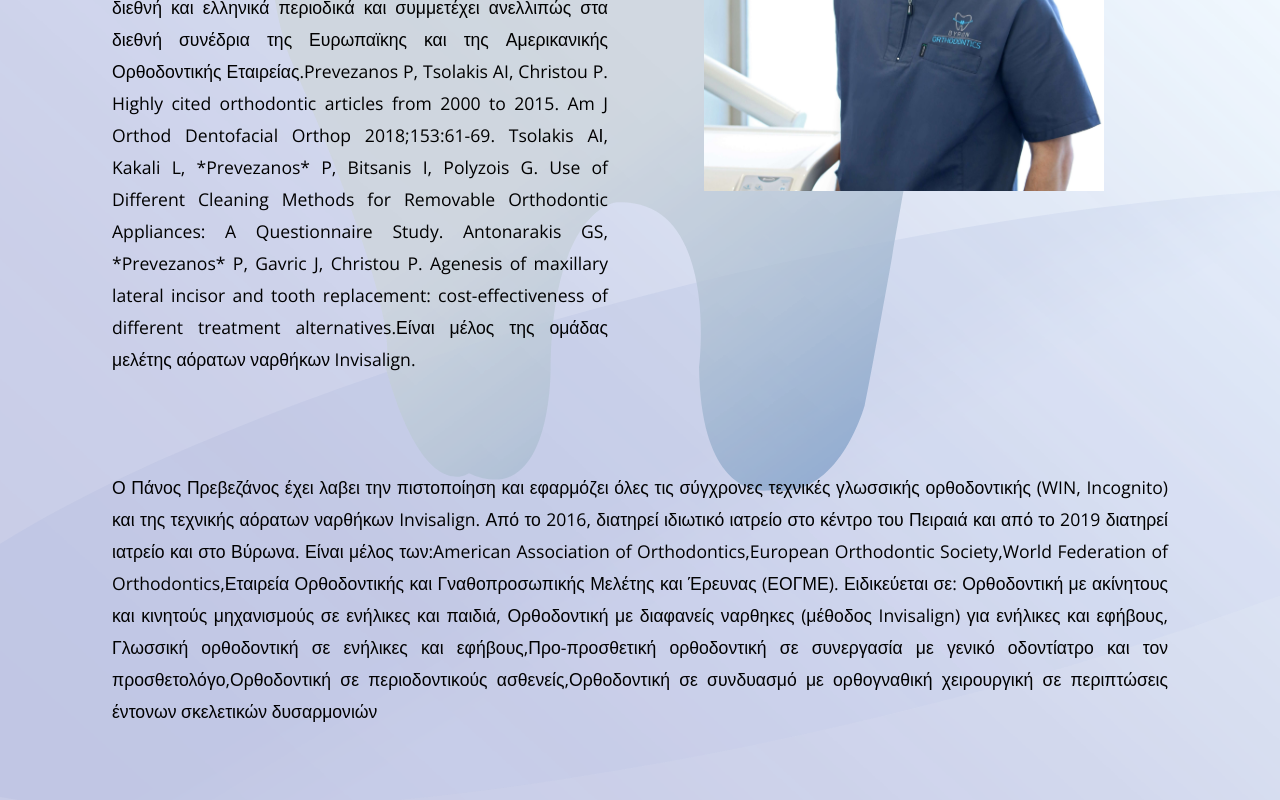
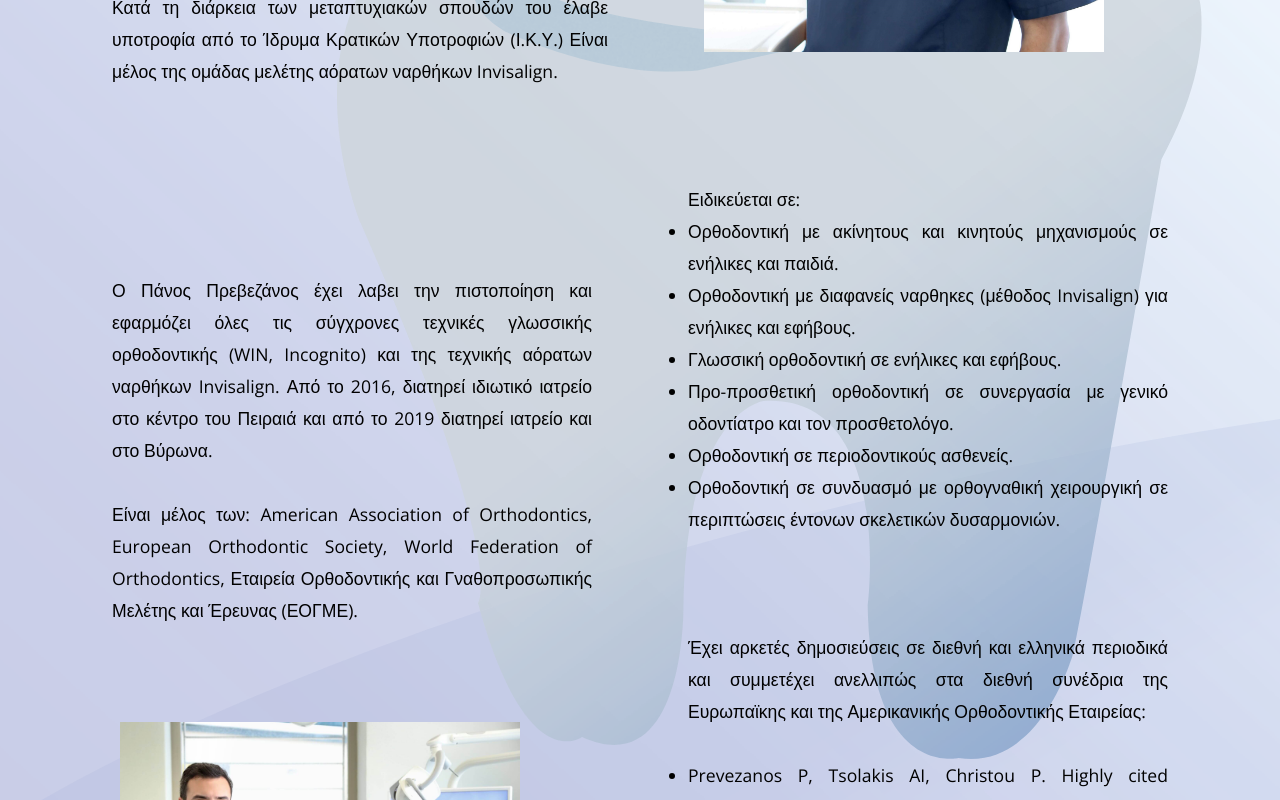
Before and after one commit to 3vilBonobo/orthobyron.gr, a React (Create React App) app: page /doctor in a window 1280 px wide. Shown: the part 760-1560 px from the top of the page. Built offline with nearby package versions, Linux system fonts and the light colour scheme.

Commit message:
fix doctor basic styles

```diff
--- a/src/components/Styles/Doctor.style.js
+++ b/src/components/Styles/Doctor.style.js
@@ -9,7 +9,7 @@ export const StyledDoctorMainSection = styled.div`
   align-items: center;
   justify-content: flex-start;
   width: 100%;
-  padding: 1rem;
+  padding: 4rem 1rem 6rem 1rem;
   position: relative;
   top: 180px;
   @media screen and (min-width: 768px) {
@@ -32,25 +32,58 @@ export const StyledDoctorTitle = styled.h1`
 `;
 
 export const StyledDoctorTopSection = styled.div`
+  width: 100%;
   display: flex;
-  flex-direction: row;
+  flex-direction: column;
+  align-items: center;
+  justify-content: space-around;
+  @media screen and (min-width: 768px) {
+    flex-direction: row;
+  }
+`;
+
+export const StyledDoctorBottomSection = styled.div`
+  width: 100%;
+  display: flex;
+  flex-direction: column;
+  align-items: center;
+  justify-content: space-around;
+  @media screen and (min-width: 768px) {
+    flex-direction: row;
+  }
+`;
+export const StyledDoctorBottomLeftContainer = styled.div`
+  width: 100%;
+  display: flex;
+  flex-direction: column;
+  align-items: center;
+  justify-content: space-around;
+`;
+export const StyledDoctorBottomRightContainer = styled.div`
+  width: 100%;
+  display: flex;
+  flex-direction: column;
   align-items: center;
   justify-content: space-around;
 `;
 
-export const StyledDoctorBottomSection = styled.div``;
-
 export const StyledDoctorName = styled.h2``;
 
 export const StyledDoctorText = styled.p`
-  padding: 3rem;
   font-size: 1.1rem;
   text-align: justify;
-  line-height: 2rem;
+  padding: 1rem;
+  @media screen and (min-width: 768px) {
+    padding: 3rem;
+    line-height: 2rem;
+  }
 `;
 
 export const StyledDoctorImage = styled.img`
+  margin: 0;
   width: 400px;
   height: auto;
-  margin: 3rem 7rem 3rem 3rem;
+  @media screen and (min-width: 768px) {
+    margin: 3rem 7rem 3rem 3rem;
+  }
 `;
--- a/src/components/routes/Doctor.js
+++ b/src/components/routes/Doctor.js
@@ -5,6 +5,8 @@ import {
   StyledDoctorContainer,
   StyledDoctorTopSection,
   StyledDoctorBottomSection,
+  StyledDoctorBottomLeftContainer,
+  StyledDoctorBottomRightContainer,
   StyledDoctorText,
   StyledDoctorName,
   StyledDoctorImage,
@@ -16,11 +18,34 @@ const Doctor = () => {
       <StyledDoctorContainer></StyledDoctorContainer>
       <StyledDoctorName>{personnel.person1.name}</StyledDoctorName>
       <StyledDoctorTopSection>
-        <StyledDoctorText>{personnel.person1.info1}</StyledDoctorText>
+        <StyledDoctorText
+          dangerouslySetInnerHTML={{
+            __html: personnel.person1.info1,
+          }}
+        ></StyledDoctorText>
         <StyledDoctorImage src={personnel.person1.image2} />
       </StyledDoctorTopSection>
       <StyledDoctorBottomSection>
-        <StyledDoctorText>{personnel.person1.info2}</StyledDoctorText>
+        <StyledDoctorBottomLeftContainer>
+          <StyledDoctorText
+            dangerouslySetInnerHTML={{
+              __html: personnel.person1.info2,
+            }}
+          ></StyledDoctorText>
+          <StyledDoctorImage src={personnel.person1.image3} />
+        </StyledDoctorBottomLeftContainer>
+        <StyledDoctorBottomRightContainer>
+          <StyledDoctorText
+            dangerouslySetInnerHTML={{
+              __html: personnel.person1.info3,
+            }}
+          ></StyledDoctorText>
+          <StyledDoctorText
+            dangerouslySetInnerHTML={{
+              __html: personnel.person1.info4,
+            }}
+          ></StyledDoctorText>
+        </StyledDoctorBottomRightContainer>
       </StyledDoctorBottomSection>
     </StyledDoctorMainSection>
   );
--- a/src/data/data.js
+++ b/src/data/data.js
@@ -228,13 +228,18 @@ export const personnel = {
     name: 'Dr Παναγιώτης Πρεβεζάνος',
     image: 'images/doctor_01.jpg',
     image2: 'images/doctor_02.jpg',
+    image3: 'images/doctor_03.jpg',
     profession: 'Ειδικός Ορθοδοντικός',
     summary:
       '<p>Ο Πάνος Πρεβεζάνος έχει λαβει την πιστοποίηση και εφαρμόζει όλες τις σύγχρονες τεχνικές γλωσσικής ορθοδοντικής (WIN, Incognito) και της τεχνικής αόρατων ναρθήκων Invisalign.</p><br/><p> Από το 2016, διατηρεί ιδιωτικό ιατρείο στο κέντρο του Πειραιά και από το 2019 διατηρεί ιατρείο και στο Βύρωνα.</p>',
     info1:
-      ' Πάνος Πρεβεζάνος γεννήθηκε και μεγάλωσε στον Βύρωνα και το 2003 έλαβε το απολυτήριο από το Λύκειο Καρέα με άριστα. Αποφοίτησε από την Οδοντιατρική Σχολή Αθηνών το 2009 και έκτοτε εργάστηκε εθελοντικά στο τμήμα Ορθοδοντικής του στρατιωτικού Οδοντιατρείου Φρουράς Αθηνών.Στη συνέχεια εργάστηκε σε ιδιωτικό Ορθοδοντικό ιατρείο και το 2013 εισήχθη στο 3ετές πρόγραμμα κλινικής ειδίκευσης στην Ορθοδοντική της Οδοντιατρικής Σχολής Πανεπιστημίου Αθηνών, όπου ολοκλήρωσε τις σπουδές του με επιτυχία και απέκτησε την ειδικότητα του Ορθοδοντικού.Κατά τη διάρκεια των μεταπτυχιακών σπουδών του έλαβε υποτροφία από το Ίδρυμα Κρατικών Υποτροφιών (Ι.Κ.Υ.).Έχει αρκετές δημοσιεύσεις σε διεθνή και ελληνικά περιοδικά και συμμετέχει ανελλιπώς στα διεθνή συνέδρια της Ευρωπαϊκης και της Αμερικανικής Ορθοδοντικής Εταιρείας.Prevezanos P, Tsolakis AI, Christou P. Highly cited orthodontic articles from 2000 to 2015. Am J Orthod Dentofacial Orthop 2018;153:61-69. Tsolakis AΙ, Kakali L, *Prevezanos* P, Bitsanis I, Polyzois G. Use of Different Cleaning Methods for Removable Orthodontic Appliances: A Questionnaire Study. Antonarakis GS, *Prevezanos* P, Gavric J, Christou P. Agenesis of maxillary lateral incisor and tooth replacement: cost-effectiveness of different treatment alternatives.Είναι μέλος της ομάδας μελέτης αόρατων ναρθήκων Invisalign.',
+      '<p> O Πάνος Πρεβεζάνος γεννήθηκε και μεγάλωσε στον Βύρωνα και το 2003 έλαβε το απολυτήριο από το Λύκειο Καρέα με άριστα. Αποφοίτησε από την Οδοντιατρική Σχολή Αθηνών το 2009 και έκτοτε εργάστηκε εθελοντικά στο τμήμα Ορθοδοντικής του στρατιωτικού Οδοντιατρείου Φρουράς Αθηνών. </p><br/><p>Στη συνέχεια εργάστηκε σε ιδιωτικό Ορθοδοντικό ιατρείο και το 2013 εισήχθη στο 3ετές πρόγραμμα κλινικής ειδίκευσης στην Ορθοδοντική της Οδοντιατρικής Σχολής Πανεπιστημίου Αθηνών, όπου ολοκλήρωσε τις σπουδές του με επιτυχία και απέκτησε την ειδικότητα του Ορθοδοντικού.</p><br/><p>Κατά τη διάρκεια των μεταπτυχιακών σπουδών του έλαβε υποτροφία από το Ίδρυμα Κρατικών Υποτροφιών (Ι.Κ.Υ.) Είναι μέλος της ομάδας μελέτης αόρατων ναρθήκων Invisalign.</p>',
     info2:
-      'Ο Πάνος Πρεβεζάνος έχει λαβει την πιστοποίηση και εφαρμόζει όλες τις σύγχρονες τεχνικές γλωσσικής ορθοδοντικής (WIN, Incognito) και της τεχνικής αόρατων ναρθήκων Invisalign. Από το 2016, διατηρεί ιδιωτικό ιατρείο στο κέντρο του Πειραιά και από το 2019 διατηρεί ιατρείο και στο Βύρωνα. Είναι μέλος των:American Association of Orthodontics,European Orthodontic Society,World Federation of Orthodontics,Εταιρεία Ορθοδοντικής και Γναθοπροσωπικής Μελέτης και Έρευνας (ΕΟΓΜΕ). Ειδικεύεται σε: Ορθοδοντική με ακίνητους και κινητούς μηχανισμούς σε ενήλικες και παιδιά, Ορθοδοντική με διαφανείς ναρθηκες (μέθοδος Invisalign) για ενήλικες και εφήβους, Γλωσσική ορθοδοντική σε ενήλικες και εφήβους,Προ-προσθετική ορθοδοντική σε συνεργασία με γενικό οδοντίατρο και τον προσθετολόγο,Ορθοδοντική σε περιοδοντικούς ασθενείς,Ορθοδοντική σε συνδυασμό με ορθογναθική χειρουργική σε περιπτώσεις έντονων σκελετικών δυσαρμονιών',
+      '<p>Ο Πάνος Πρεβεζάνος έχει λαβει την πιστοποίηση και εφαρμόζει όλες τις σύγχρονες τεχνικές γλωσσικής ορθοδοντικής (WIN, Incognito) και της τεχνικής αόρατων ναρθήκων Invisalign. Από το 2016, διατηρεί ιδιωτικό ιατρείο στο κέντρο του Πειραιά και από το 2019 διατηρεί ιατρείο και στο Βύρωνα.</p><br/><p> Είναι μέλος των: American Association of Orthodontics, European Orthodontic Society, World Federation of Orthodontics, Εταιρεία Ορθοδοντικής και Γναθοπροσωπικής Μελέτης και Έρευνας (ΕΟΓΜΕ).</p>',
+    info3:
+      '<p> Ειδικεύεται σε: <ul><li>Ορθοδοντική με ακίνητους και κινητούς μηχανισμούς σε ενήλικες και παιδιά.</li> <li>Ορθοδοντική με διαφανείς ναρθηκες (μέθοδος Invisalign) για ενήλικες και εφήβους.</li> <li>Γλωσσική ορθοδοντική σε ενήλικες και εφήβους.</li> <li>Προ-προσθετική ορθοδοντική σε συνεργασία με γενικό οδοντίατρο και τον προσθετολόγο.</li> <li>Ορθοδοντική σε περιοδοντικούς ασθενείς.</li><li>Ορθοδοντική σε συνδυασμό με ορθογναθική χειρουργική σε περιπτώσεις έντονων σκελετικών δυσαρμονιών.</li></ul></p>',
+    info4:
+      '<p>Έχει αρκετές δημοσιεύσεις σε διεθνή και ελληνικά περιοδικά και συμμετέχει ανελλιπώς στα διεθνή συνέδρια της Ευρωπαϊκης και της Αμερικανικής Ορθοδοντικής Εταιρείας:</p> <br/><p> <ul><li>Prevezanos P, Tsolakis AI, Christou P. Highly cited orthodontic articles from 2000 to 2015. Am J Orthod Dentofacial Orthop 2018;153:61-69. </li><li>Tsolakis AΙ, Kakali L, *Prevezanos* P, Bitsanis I, Polyzois G. Use of Different Cleaning Methods for Removable Orthodontic Appliances: A Questionnaire Study.</li><li> Antonarakis GS, *Prevezanos* P, Gavric J, Christou P. Agenesis of maxillary lateral incisor and tooth replacement: cost-effectiveness of different treatment alternatives.</li></ul></p>',
   },
 };
 
```
Also changed, not shown: public/images/doctor_02.jpg, public/images/doctor_03.jpg (added).
